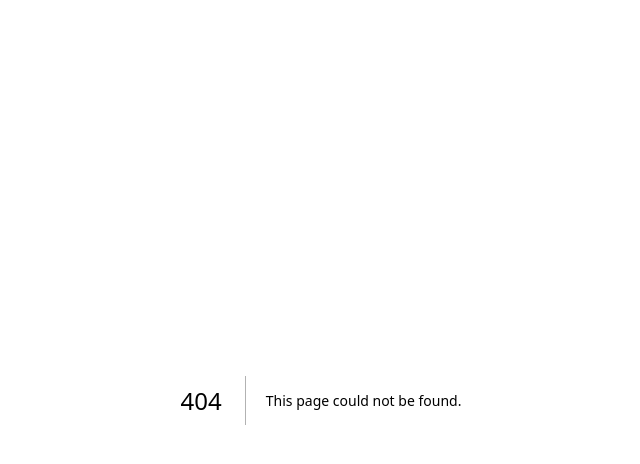
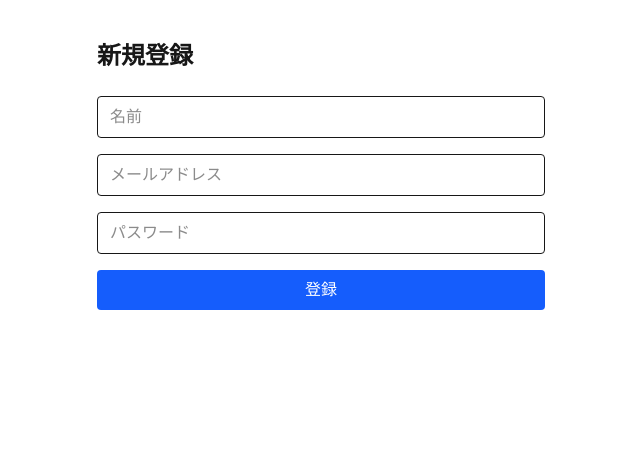
Before and after one commit to taka-ipa/spla-task, a Next.js app in the folder frontend/: page /register in a window 1280 px wide. Before the commit this address had no page. Shown: the top 464 px of the page, without its empty margins (319-959 px from the left). Built offline with nearby package versions, Linux system fonts and the light colour scheme.

Commit message:
新規登録ページ（/register）を作成

```diff
--- a/frontend/src/app/page.tsx
+++ b/frontend/src/app/page.tsx
@@ -6,16 +6,21 @@ import axios from 'axios'
 export default function Home() {
   useEffect(() => {
     axios
-      .get('http://127.0.0.1:8000/api/user', {
-        withCredentials: true,
-      })
-      .then((res) => {
-        console.log('✅ ユーザー情報取得成功:', res.data)
-      })
-      .catch((err) => {
-        console.error('❌ ユーザー取得失敗:', err)
-      })
+  .get("http://127.0.0.1:8000/api/tasks", {
+    withCredentials: true,
+  })
+  .then((res) => {
+    console.log("✅ 成功:", res.data);
+  })
+  .catch((err) => {
+    console.error("❌ 失敗:", err);
+  });
   }, [])
 
-  return <div>Sanctum動作チェック中…</div>
+  return (
+    <main className="p-8">
+      <h1 className="text-2xl font-bold">課題リスト（仮表示）</h1>
+      <p>LaravelのAPIから取得したデータは console に出力されます！</p>
+    </main>
+  )
 }
--- /dev/null
+++ b/frontend/src/app/register/page.tsx
@@ -0,0 +1,88 @@
+'use client'
+
+import { useState } from 'react'
+import axios from 'axios'
+import { useRouter } from 'next/navigation'
+
+export default function RegisterPage() {
+  const router = useRouter()
+
+  const [form, setForm] = useState({
+    name: '',
+    email: '',
+    password: '',
+  })
+
+  const [error, setError] = useState<string | null>(null)
+
+  const handleChange = (e: React.ChangeEvent<HTMLInputElement>) => {
+    setForm({ ...form, [e.target.name]: e.target.value })
+  }
+
+  const handleSubmit = async (e: React.FormEvent) => {
+    e.preventDefault()
+    setError(null)
+
+    try {
+      await axios.get('http://localhost:8000/sanctum/csrf-cookie', {
+        withCredentials: true,
+      })
+
+      await axios.post(
+        'http://localhost:8000/api/register',
+        {
+          name: form.name,
+          email: form.email,
+          password: form.password,
+        },
+        {
+          withCredentials: true,
+        }
+      )
+
+      router.push('/') // 成功したらトップページなどへ遷移
+    } catch (err: any) {
+      setError('登録に失敗しました')
+      console.error('❌ 登録エラー:', err)
+    }
+  }
+
+  return (
+    <div className="max-w-md mx-auto mt-10">
+      <h1 className="text-2xl font-bold mb-6">新規登録</h1>
+      <form onSubmit={handleSubmit} className="flex flex-col gap-4">
+        <input
+          type="text"
+          name="name"
+          placeholder="名前"
+          value={form.name}
+          onChange={handleChange}
+          className="border px-3 py-2 rounded"
+          required
+        />
+        <input
+          type="email"
+          name="email"
+          placeholder="メールアドレス"
+          value={form.email}
+          onChange={handleChange}
+          className="border px-3 py-2 rounded"
+          required
+        />
+        <input
+          type="password"
+          name="password"
+          placeholder="パスワード"
+          value={form.password}
+          onChange={handleChange}
+          className="border px-3 py-2 rounded"
+          required
+        />
+        <button type="submit" className="bg-blue-600 text-white px-4 py-2 rounded">
+          登録
+        </button>
+        {error && <p className="text-red-600">{error}</p>}
+      </form>
+    </div>
+  )
+}
```
